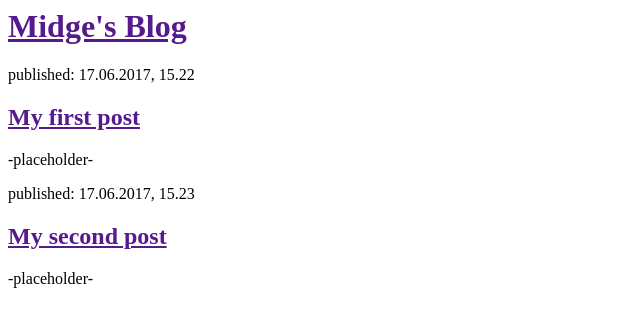
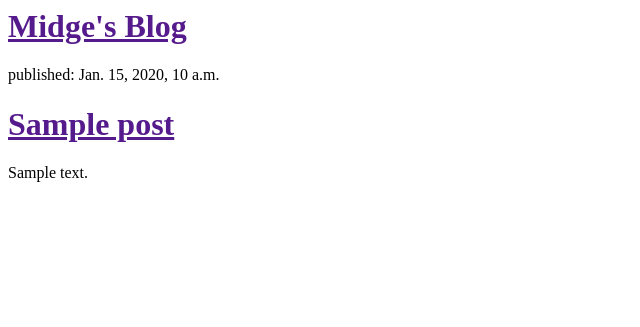
Before and after one commit to midgetontoast/myfirstblog, a Django app: template blog/templates/blog/post_list.html in a window 1280 px wide. Shown: the top 327 px of the page, without its empty margins (0-640 px from the left). Run offline with Django 3.2, Linux system fonts and the light colour scheme; the template is opened without the code that fills it: values that come from a table or form of the project are taken from there, others are empty; tables that the repository leaves empty hold one stand-in row (values such as "Sample post").

Commit message:
Templates inc text from database

```diff
--- a/blog/models.py
+++ b/blog/models.py
@@ -9,7 +9,7 @@ class Post(models.Model):
     published_date = models.DateTimeField(blank=True, null=True)
 
     def publish(self):
-        delf.published.date = timezone.now()
+        self.published_date = timezone.now()
         self.save()
 
     def __str__(self):
--- a/blog/templates/blog/post_list.html
+++ b/blog/templates/blog/post_list.html
@@ -8,15 +8,12 @@
         </div>
 
         <div>
-            <p>published: 17.06.2017, 15.22</p>
-            <h2><a href="">My first post</a></h2>
-            <p>-placeholder-</p>
-        </div>
-
-        <div>
-            <p>published: 17.06.2017, 15.23</p>
-            <h2><a href="">My second post</a></h2>
-            <p>-placeholder-</p>
+          {% for post in posts %}
+          <div>
+       <p>published: {{ post.published_date }}</p>
+       <h1><a href="">{{ post.title }}</a></h1>
+       <p>{{ post.text|linebreaksbr }}</p>
+        {% endfor %}
         </div>
     </body>
 </html>
--- a/blog/views.py
+++ b/blog/views.py
@@ -1,5 +1,7 @@
 from django.shortcuts import render
+from django.utils import timezone
+from .models import Post
 
-# Create your views here.
 def post_list(request) :
-    return render(request, 'blog/post_list.html', {})
+    posts = Post.objects.filter(published_date__lte=timezone.now()).order_by('published_date')
+    return render(request, 'blog/post_list.html', {'posts': posts})
```
